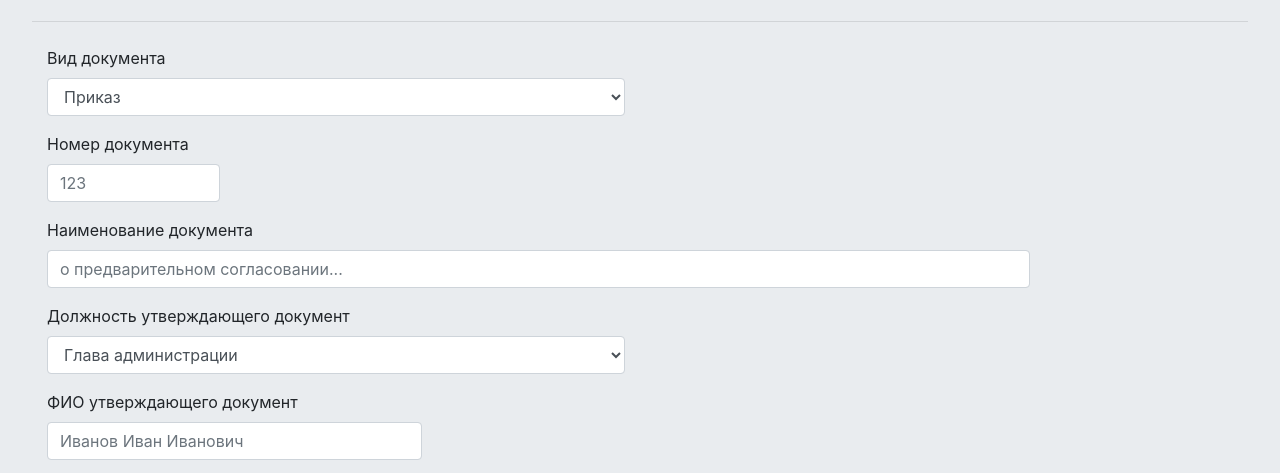
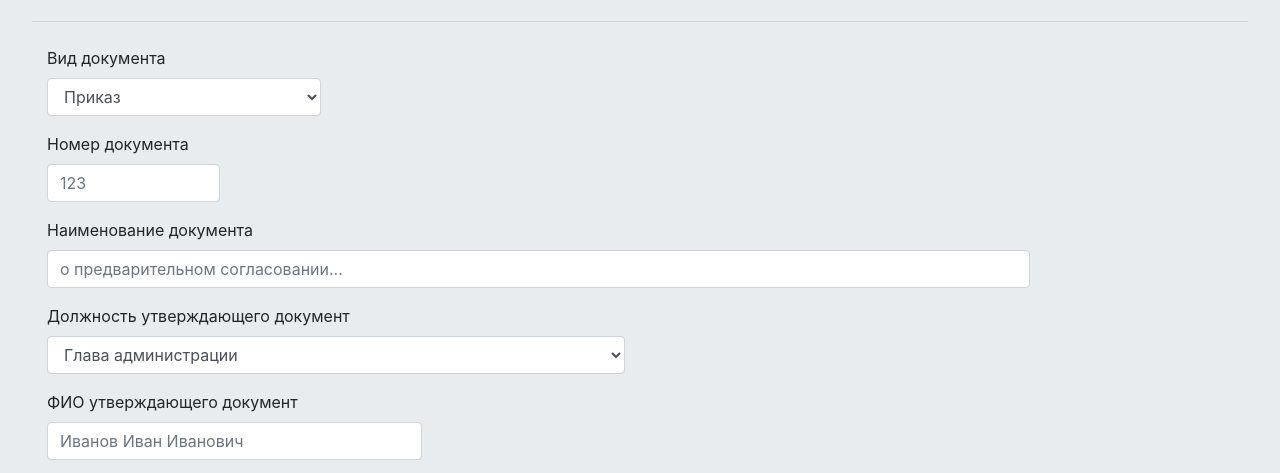
Before and after one commit to IronZel/sait-dlya-Ksu-, a plain HTML site: page create_doc.html in a window 1280 px wide. Shown: the part 284-757 px from the top of the page. Drawn offline with nearby package versions, Linux system fonts and the light colour scheme.

Commit message:
Add files via upload

```diff
--- a/create_doc.html
+++ b/create_doc.html
@@ -48,7 +48,7 @@
                       <hr class="my-4">
                       <p>
                         <form>
-                              <div class="col-6 form-group">
+                              <div class="col-3 form-group">
                                 <label for="exampleFormControlSelect1">Вид документа</label>
                                 <select class="form-control" id="exampleFormControlSelect1">
                                     <option>Приказ</option>
```
